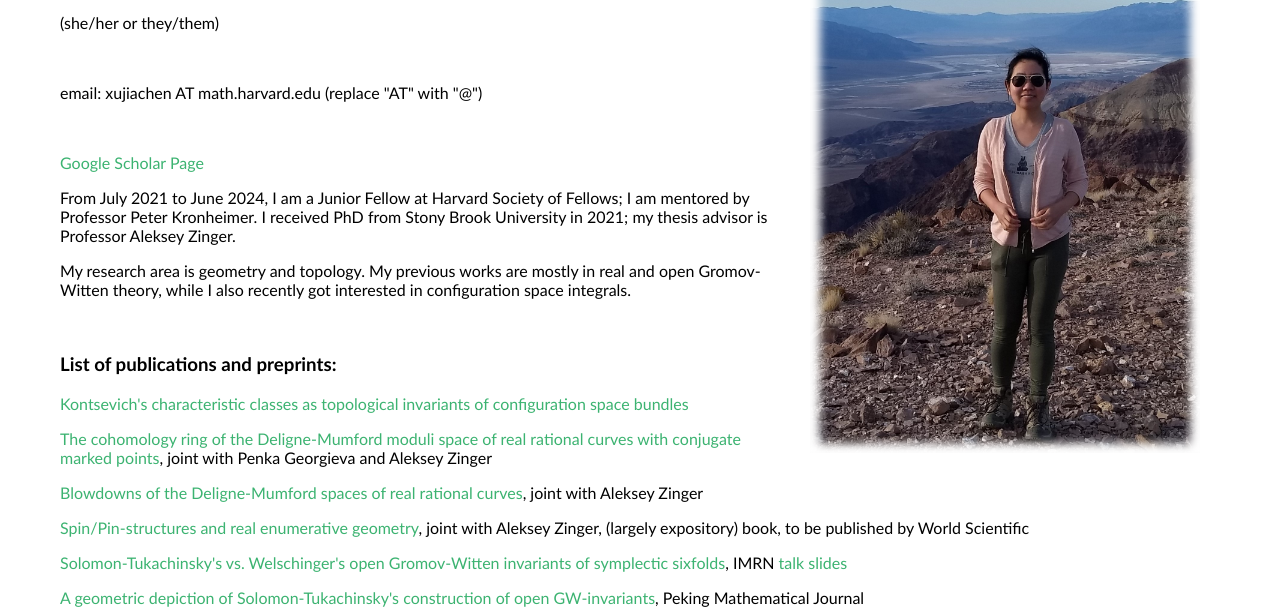
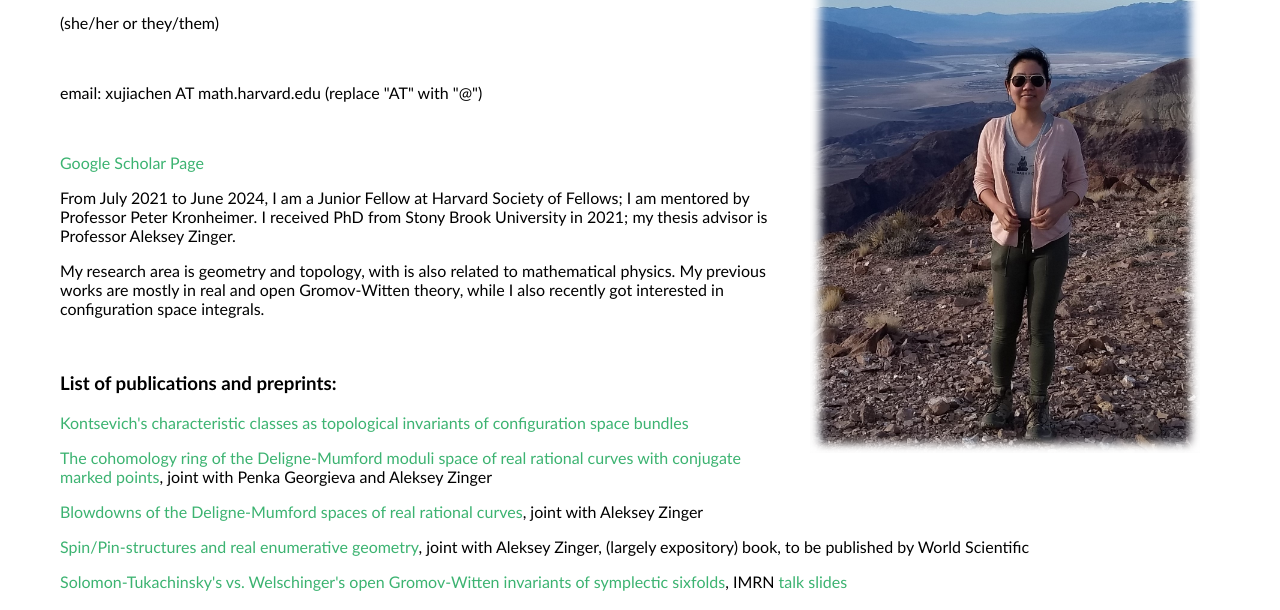
Before and after one commit to xujia-c/xujia-c.github.io, a plain HTML site: page index.html in a window 1280 px wide. Shown: the part 137-747 px from the top of the page. Drawn offline with Linux system fonts and the light colour scheme.

Commit message:
Update index.html

```diff
--- a/index.html
+++ b/index.html
@@ -58,7 +58,7 @@ An approxiamate English pronounciation of my first name is "soo-ja".</p>
 <p> From July 2021 to June 2024, I am a Junior Fellow at Harvard Society of Fellows; I am mentored by Professor Peter Kronheimer.
 I received PhD from Stony Brook University in 2021; my thesis advisor is Professor Aleksey Zinger</a>. </p>
 
-<p>My research area is geometry and topology. My previous works are mostly in real and open Gromov-Witten theory, while I also recently got interested in configuration space integrals.
+<p>My research area is geometry and topology, with is also related to mathematical physics. My previous works are mostly in real and open Gromov-Witten theory, while I also recently got interested in configuration space integrals.
 </p>
 <br>
 
```
